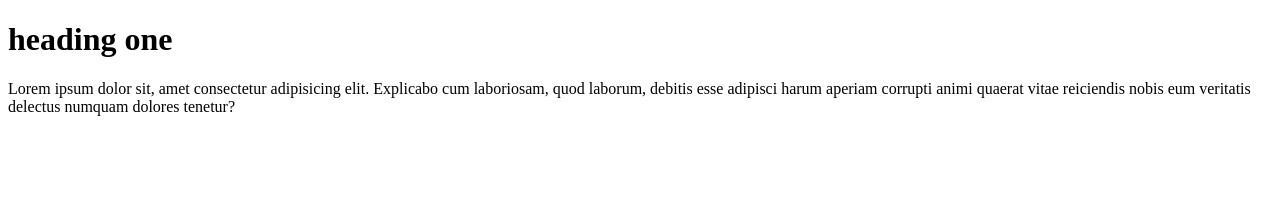
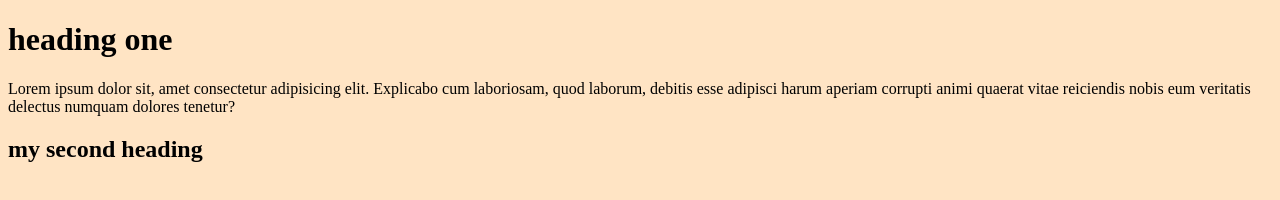
Before and after one commit to adeel123456789/abcd, a plain HTML site: page index.html in a window 1280 px wide. Drawn offline with Linux system fonts and the light colour scheme.

Commit message:
my third git commit

```diff
--- a/index.html
+++ b/index.html
@@ -5,9 +5,11 @@
     <meta http-equiv="X-UA-Compatible" content="IE=edge">
     <meta name="viewport" content="width=device-width, initial-scale=1.0">
     <title>Document</title>
+    <link rel="stylesheet" href="style.css">
 </head>
 <body>
     <h1>heading one</h1>
     <p>Lorem ipsum dolor sit, amet consectetur adipisicing elit. Explicabo cum laboriosam, quod laborum, debitis esse adipisci harum aperiam corrupti animi quaerat vitae reiciendis nobis eum veritatis delectus numquam dolores tenetur?</p>
+    <h2>my second heading</h2>
 </body>
 </html>
--- /dev/null
+++ b/style.css
@@ -0,0 +1,3 @@
+body{
+    background-color: bisque;
+}
```
